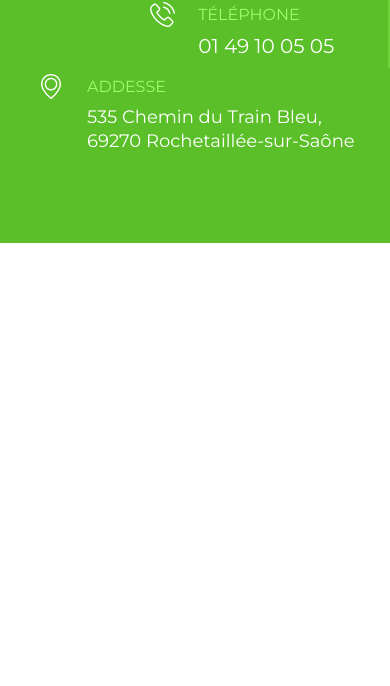
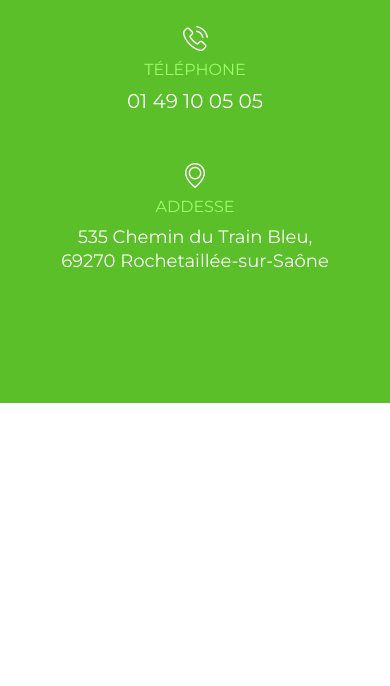
Before and after one commit to Abbassihraf/Paul-Jos-, a plain HTML site: page index.html in a window 390 px wide. Shown: the part 158-844 px from the top of the page. Drawn offline with Linux system fonts and the light colour scheme.

Commit message:
Contact section, Mobile & IPAD view

```diff
--- a/css/main.css
+++ b/css/main.css
@@ -74,4 +74,46 @@
     color: white;
 }
 
+
+/* Extra small devices (phones, less than 768px) */
+@media (min-width: 320px) and (max-width: 768px) {
+    .contactSection h1{
+        text-align: center;
+    }
+
+    .contact-card{
+        display: grid;
+        grid-template-columns: 100%;
+        grid-template-rows: max-content max-content max-content;
+        margin: 40px;
+    }
+
+    .contact-card-tel{
+        border-right: none;
+    }
+
+    .contact-card img{
+        grid-area: 1/1;
+        display: block;
+        margin: auto !important;
+
+    }
+
+    .contact-card h4{
+        grid-area: 2/1;
+        text-align: center;
+        padding-left: 0px;
+    }
+
+    .contact-card h3{
+        grid-area: 3/1;
+        text-align: center;
+        padding-left: 0px;
+    }
+}
+
+
+
+
+
 /* Contact section END*/
```
